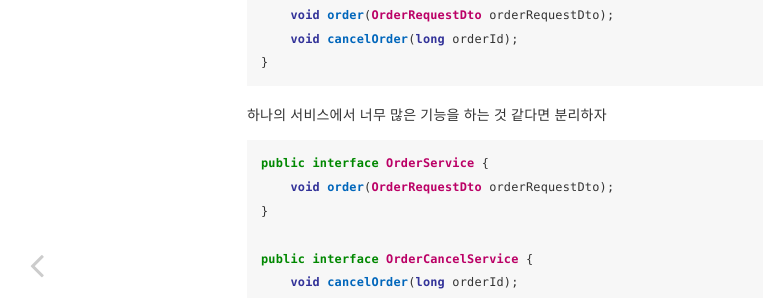
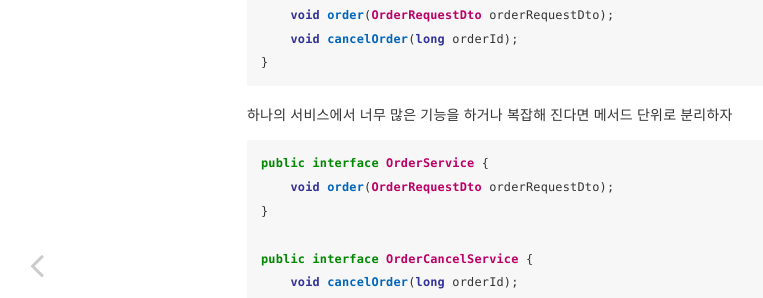
Before and after one commit to ByeongUkChoi/ddd-study, a Jekyll site: the page built from docs/_posts/application/2021-04-05-order-service.md, in a window 1280 px wide. Shown: the part 210-508 px from the top of the page, without its empty margins (8-771 px from the left). Built offline with Jekyll 4.4.1, drawn with Linux system fonts in a browser that asks for light colours.

Commit message:
Fix order service

````diff
--- a/docs/_posts/application/2021-04-05-order-service.md
+++ b/docs/_posts/application/2021-04-05-order-service.md
@@ -10,7 +10,7 @@ public interface OrderService {
     void cancelOrder(long orderId);
 }
 ```
-하나의 서비스에서 너무 많은 기능을 하는 것 같다면 분리하자
+하나의 서비스에서 너무 많은 기능을 하거나 복잡해 진다면 메서드 단위로 분리하자
 ```java
 public interface OrderService {
     void order(OrderRequestDto orderRequestDto);
````
